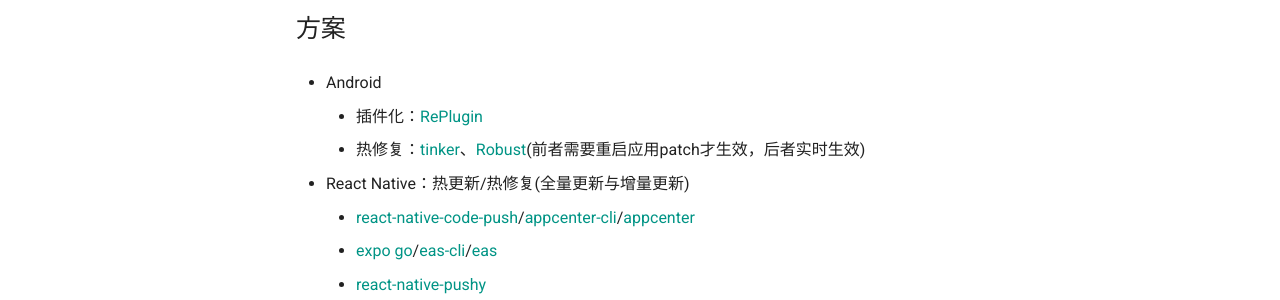
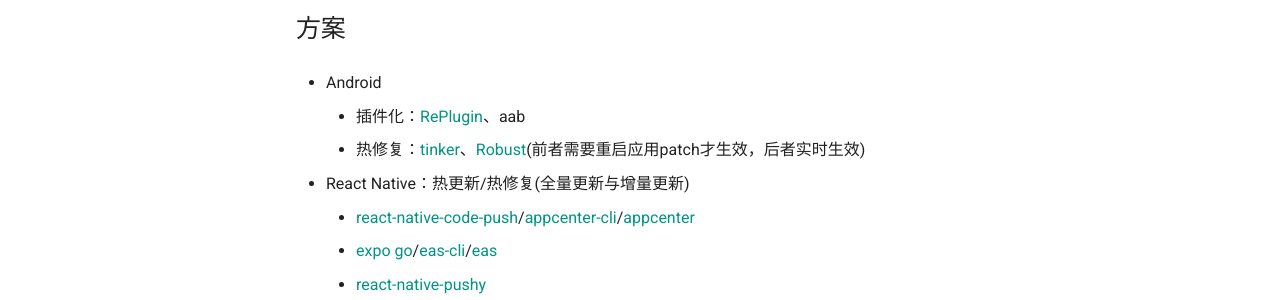
Before and after one commit to big-frontend/.github, an MkDocs documentation site: the page built from docs/arch/dynamic.md, in a window 1280 px wide. Shown: the part 282-582 px from the top of the page. Built offline with MkDocs 1.6.1 and Material for MkDocs 9.7.7, drawn with Linux system fonts in a browser that asks for light colours; comment, search, counter and statistics services are not loaded.

Commit message:
Update dynamic.md

```diff
--- a/docs/arch/dynamic.md
+++ b/docs/arch/dynamic.md
@@ -3,7 +3,7 @@
 
 ## 方案
 - Android
-    - 插件化：[RePlugin](https://github.com/Qihoo360/RePlugin)
+    - 插件化：[RePlugin](https://github.com/Qihoo360/RePlugin)、aab
     - 热修复：[tinker](https://github.com/Tencent/tinker)、[Robust](https://github.com/Meituan-Dianping/Robust)(前者需要重启应用patch才生效，后者实时生效)
 
 - React Native：热更新/热修复(全量更新与增量更新)
```
